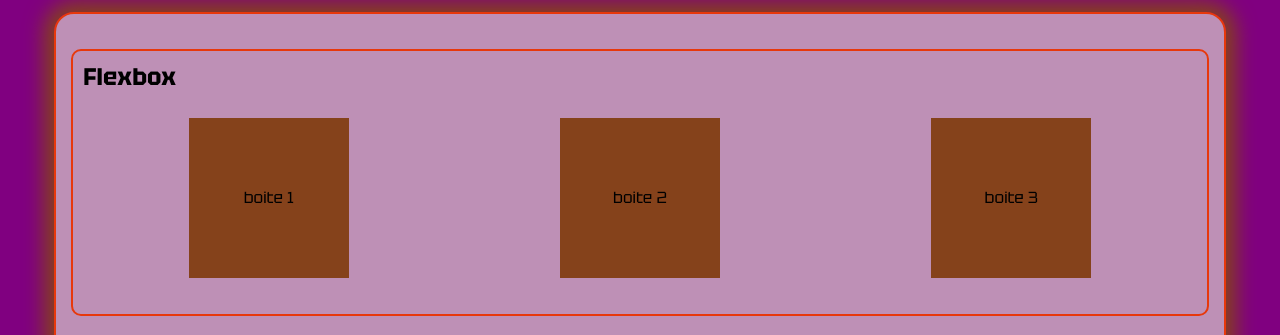
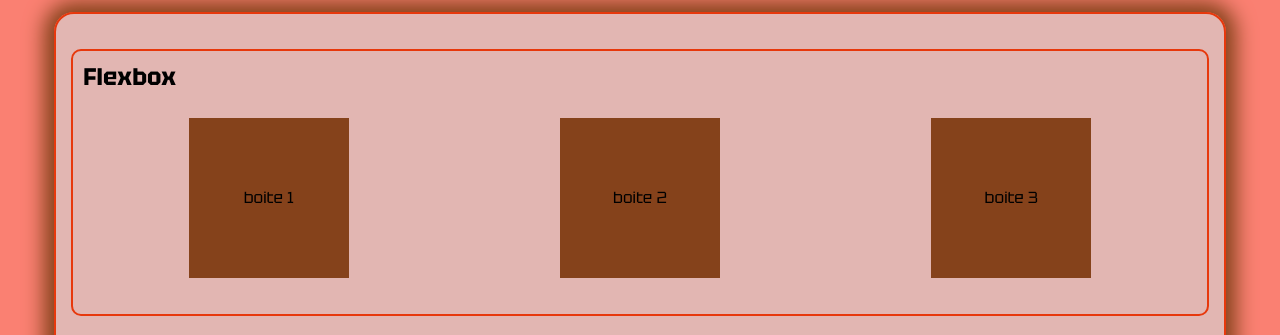
Before and after one commit to ChristopheStP/super-projet, a plain HTML site: page index.html in a window 1280 px wide. Shown: the part 87-422 px from the top of the page. Drawn offline with Linux system fonts and the light colour scheme; a web font is replaced by a local one.

```diff
--- a/style.css
+++ b/style.css
@@ -14,7 +14,7 @@
 
 body {
     font-family: "Tektur", Verdana, Geneva, Tahoma, sans-serif;
-    background: purple;
+    background: salmon;
     /* VH = 100% de la taille de l'écran (viewport height) */
     min-height: 100vh;
 }
```
